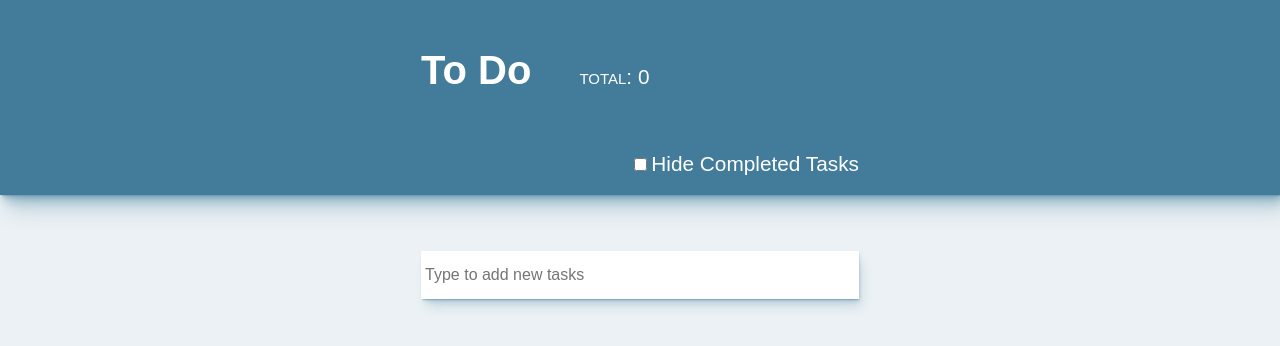
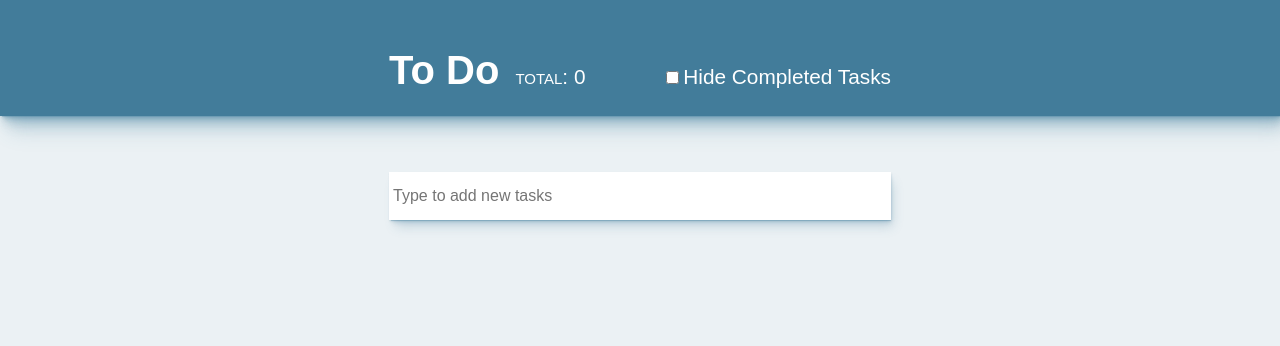
Before and after one commit to azurekca/to-do-app, a React (Create React App) app: page / in a window 1280 px wide. Shown: the top 346 px of the page. Built offline with nearby package versions, Linux system fonts and the light colour scheme.

Commit message:
fix: max fluid padding

```diff
--- a/src/GlobalStyles.js
+++ b/src/GlobalStyles.js
@@ -75,7 +75,7 @@ const styles = css`
     /* Fluid typography generated with Josh Comeaus's Fluid Calculator. css-for-js exclusive content https://css-for-js.dev/ */
     --fluid-title: clamp(1rem, 2.3vw + 1rem, 2.5rem);
     --fluid-body: clamp(0.9rem, 1.8vw + 0.5rem, 1.3rem);
-    --fluid-padding: clamp(0.35rem, 6.8vw - 1rem, 3rem);
+    --fluid-padding: clamp(0.35rem, 6.8vw - 1rem, 1rem);
   }
 
   /* Global Styles */
```
